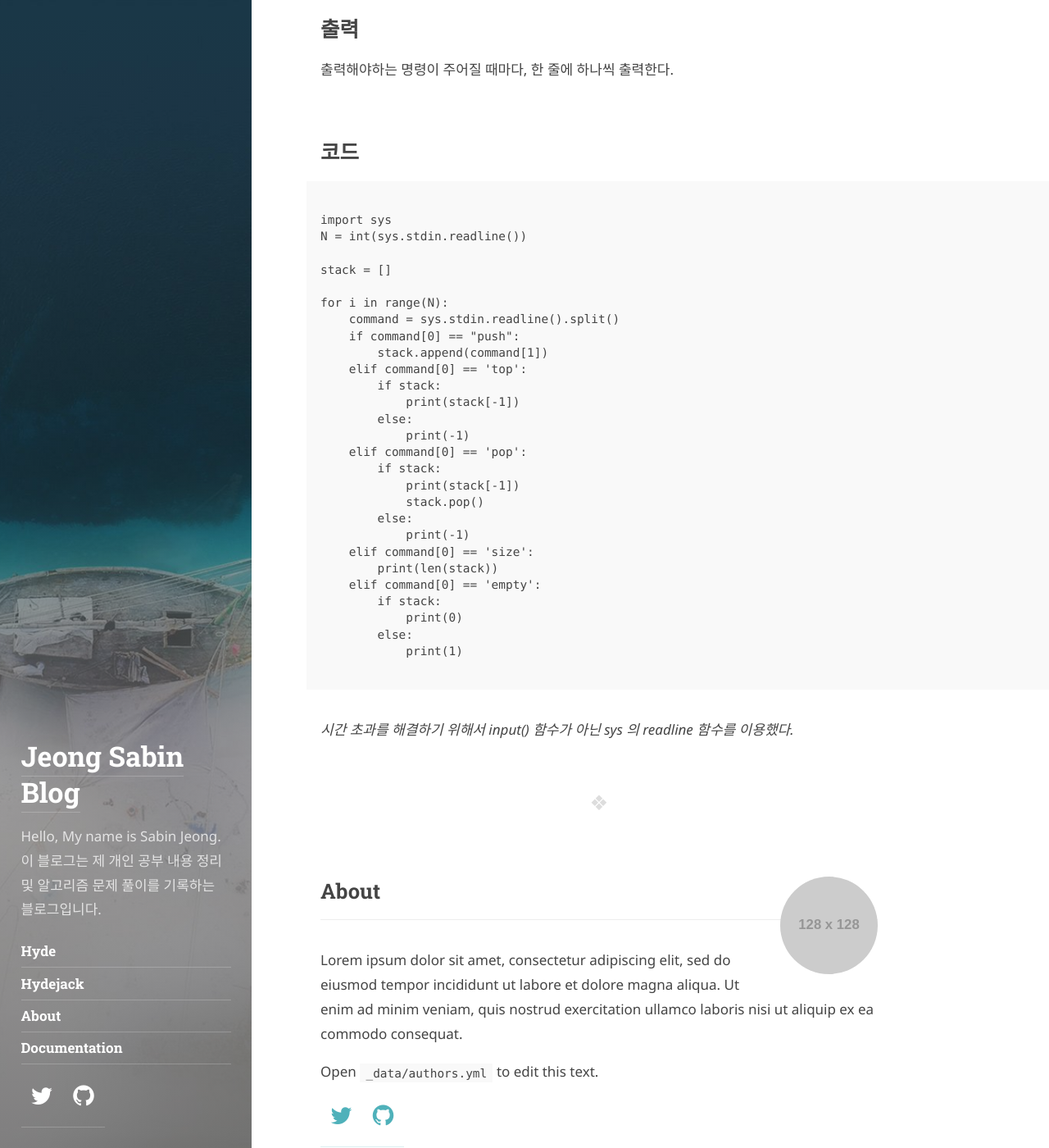
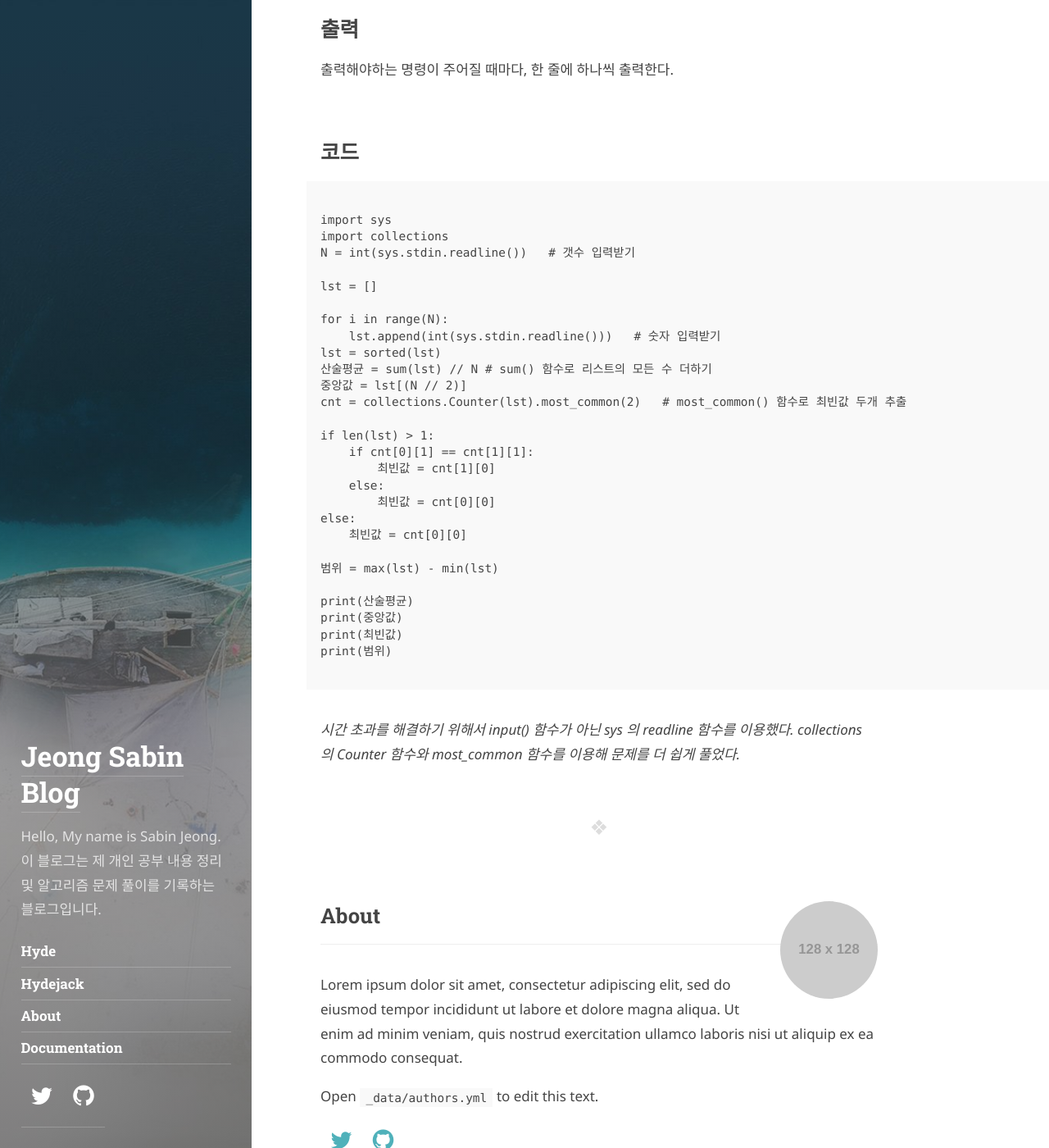
Before and after one commit to JeongSabin/JeongSabin.github.io, a Jekyll site: the page built from _posts/2023-01-12-(백준)-스택.md, in a window 1280 px wide and 1400 px high, scrolled down 903 px. Shown: the whole window at 82% size. Built offline with Jekyll 4.4.1, drawn with Linux system fonts in a browser that asks for light colours; some web fonts are replaced.

Commit message:
두번째 게시글 업로드

```diff
--- a/_posts/2023-01-12-(백준)-스택.md
+++ b/_posts/2023-01-12-(백준)-스택.md
@@ -27,32 +27,33 @@ top: 스택의 가장 위에 있는 정수를 출력한다. 만약 스택에 들
 <pre>
 <code>
 import sys
-N = int(sys.stdin.readline())
+import collections
+N = int(sys.stdin.readline())   # 갯수 입력받기
 
-stack = []
+lst = []
 
 for i in range(N):
-    command = sys.stdin.readline().split()
-    if command[0] == "push":
-        stack.append(command[1])
-    elif command[0] == 'top':
-        if stack:
-            print(stack[-1])
-        else:
-            print(-1)
-    elif command[0] == 'pop':
-        if stack:
-            print(stack[-1])
-            stack.pop()
-        else:
-            print(-1)
-    elif command[0] == 'size':
-        print(len(stack))
-    elif command[0] == 'empty':
-        if stack:
-            print(0)
-        else:
-            print(1)
+    lst.append(int(sys.stdin.readline()))   # 숫자 입력받기
+lst = sorted(lst)
+산술평균 = sum(lst) // N # sum() 함수로 리스트의 모든 수 더하기
+중앙값 = lst[(N // 2)]
+cnt = collections.Counter(lst).most_common(2)   # most_common() 함수로 최빈값 두개 추출
+
+if len(lst) > 1:
+    if cnt[0][1] == cnt[1][1]:
+        최빈값 = cnt[1][0]
+    else:
+        최빈값 = cnt[0][0]
+else:
+    최빈값 = cnt[0][0]
+
+범위 = max(lst) - min(lst)
+
+print(산술평균)
+print(중앙값)
+print(최빈값)
+print(범위)
 </code>
 </pre>
 _시간 초과를 해결하기 위해서 input() 함수가 아닌 sys 의 readline 함수를 이용했다._
+_collections 의 Counter 함수와 most_common 함수를 이용해 문제를 더 쉽게 풀었다._
```
Also changed, not shown: _posts/2023-01-13-(백준)-통계학-.md (added, +61 -0 lines), 2 other files.
